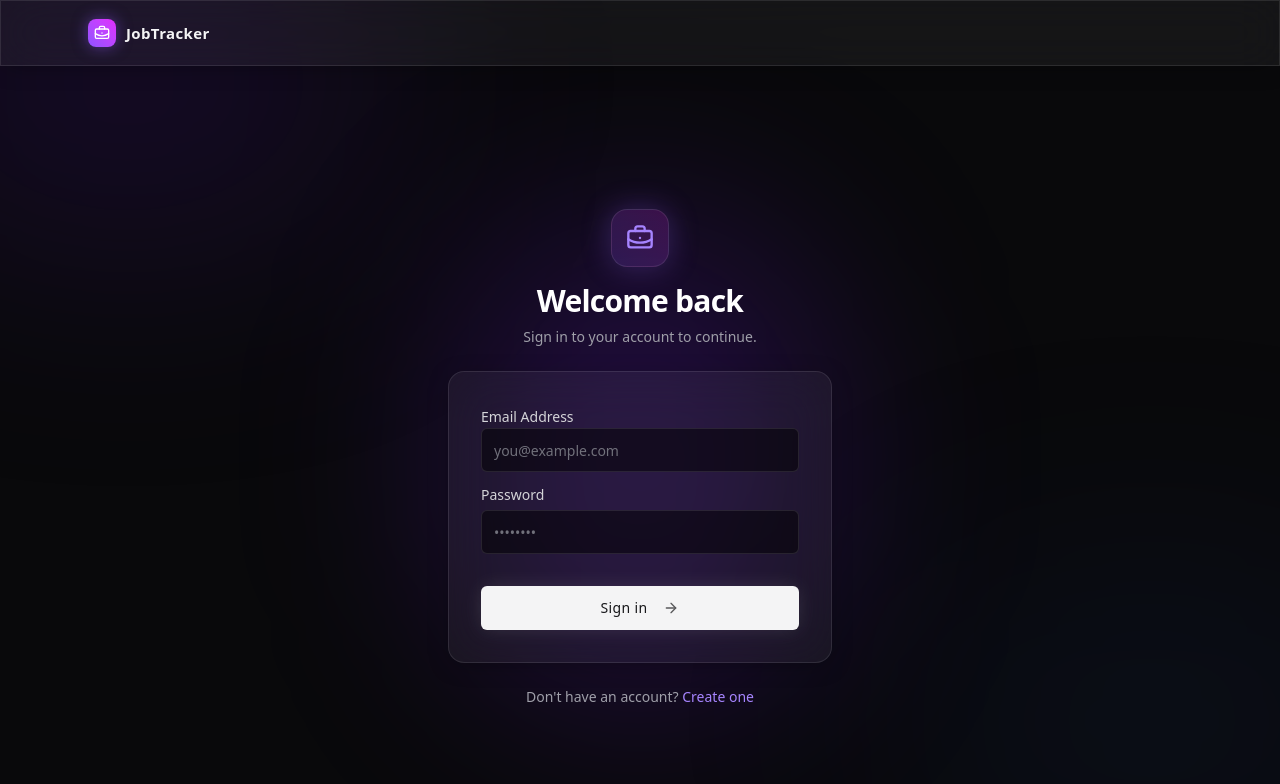
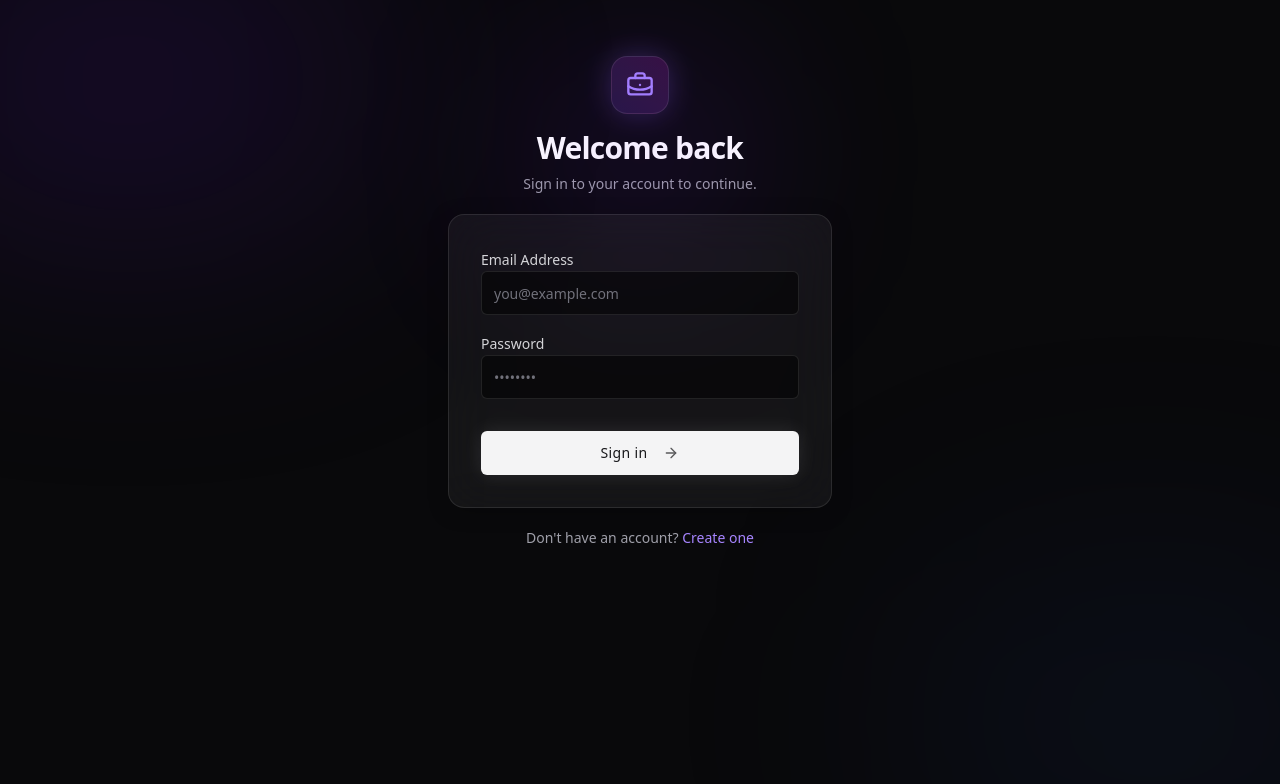
Before and after one commit to harisbinnawaz/job-tracker, a Next.js app: page /login in a window 1280 px wide. Shown: the top 784 px of the page. Built offline with nearby package versions, Linux system fonts and the light colour scheme; no server answers.

Commit message:
Fixing UI/UX Of Sigin/Signup

```diff
--- /dev/null
+++ b/app/(auth)/layout.tsx
@@ -0,0 +1,11 @@
+export default function AuthLayout({
+  children,
+}: {
+  children: React.ReactNode;
+}) {
+  return (
+    <div className="flex min-h-screen w-full flex-col items-center overflow-x-hidden px-4 pt-10 pb-6 sm:pt-14">
+      {children}
+    </div>
+  );
+}
--- a/app/(auth)/login/page.tsx
+++ b/app/(auth)/login/page.tsx
@@ -15,17 +15,17 @@ export default async function LoginPage({ searchParams }: LoginPageProps) {
   const { error, message } = await searchParams;
 
   return (
-    <div className="flex min-h-[calc(100vh-5rem)] items-center justify-center p-4">
-      <div className="w-full max-w-sm relative">
-        {/* Glow behind the card */}
-        <div className="absolute inset-0 bg-violet-600/20 blur-[100px] rounded-full pointer-events-none" />
+    <div className="relative mx-auto flex w-full max-w-sm flex-col items-center">
+      <div
+        aria-hidden
+        className="pointer-events-none absolute left-1/2 top-0 h-48 w-48 -translate-x-1/2 rounded-full bg-violet-600/20 blur-[100px]"
+      />
 
-        {/* Header */}
-        <div className="mb-6 text-center relative z-10">
-          <div className="mb-4 inline-flex items-center justify-center rounded-2xl bg-gradient-to-tr from-violet-500/20 to-fuchsia-500/20 p-3.5 border border-white/10 shadow-[0_0_30px_rgba(139,92,246,0.3)]">
+      <div className="mb-5 w-full text-center">
+        <div className="mb-4 inline-flex items-center justify-center rounded-2xl border border-white/10 bg-gradient-to-tr from-violet-500/20 to-fuchsia-500/20 p-3.5 shadow-[0_0_30px_rgba(139,92,246,0.3)]">
           <BriefcaseBusiness className="h-7 w-7 text-violet-400" />
         </div>
-          <h1 className="text-3xl font-bold tracking-tight text-white mb-2">
+        <h1 className="mb-2 text-3xl font-bold tracking-tight text-white">
           Welcome back
         </h1>
         <p className="text-sm text-zinc-400">
@@ -33,8 +33,7 @@ export default async function LoginPage({ searchParams }: LoginPageProps) {
         </p>
       </div>
 
-        {/* Card */}
-        <div className="glass-panel p-6 sm:p-8 rounded-2xl relative z-10">
+      <div className="glass-panel relative z-10 w-full rounded-2xl p-6 sm:p-8">
         {message && (
           <div className="mb-6 rounded-lg border border-green-500/50 bg-green-500/10 px-4 py-3 text-sm text-green-200 backdrop-blur-md">
             {decodeURIComponent(message)}
@@ -49,7 +48,9 @@ export default async function LoginPage({ searchParams }: LoginPageProps) {
 
         <form action={login} className="space-y-4">
           <div className="space-y-2">
-              <Label htmlFor="email" className="text-zinc-300">Email Address</Label>
+            <Label htmlFor="email" className="text-zinc-300">
+              Email Address
+            </Label>
             <Input
               id="email"
               name="email"
@@ -57,13 +58,13 @@ export default async function LoginPage({ searchParams }: LoginPageProps) {
               placeholder="you@example.com"
               required
               autoComplete="email"
-                className="bg-black/50 border-white/10 focus:border-violet-500/50 focus:ring-violet-500/20 h-11 transition-all"
+              className="h-11 border-white/10 bg-black/50 transition-all focus:border-violet-500/50 focus:ring-violet-500/20"
             />
           </div>
           <div className="space-y-2">
-              <div className="flex items-center justify-between">
-                <Label htmlFor="password" className="text-zinc-300">Password</Label>
-              </div>
+            <Label htmlFor="password" className="text-zinc-300">
+              Password
+            </Label>
             <Input
               id="password"
               name="password"
@@ -71,26 +72,28 @@ export default async function LoginPage({ searchParams }: LoginPageProps) {
               placeholder="••••••••"
               required
               autoComplete="current-password"
-                className="bg-black/50 border-white/10 focus:border-violet-500/50 focus:ring-violet-500/20 h-11 transition-all"
+              className="h-11 border-white/10 bg-black/50 transition-all focus:border-violet-500/50 focus:ring-violet-500/20"
             />
           </div>
-            <Button type="submit" className="mt-4 w-full h-11 bg-zinc-100 hover:bg-white text-zinc-900 font-medium tracking-wide transition-all duration-300 shadow-[0_0_20px_rgba(255,255,255,0.1)] hover:shadow-[0_0_25px_rgba(255,255,255,0.2)] group">
+          <Button
+            type="submit"
+            className="group mt-4 h-11 w-full bg-zinc-100 font-medium tracking-wide text-zinc-900 shadow-[0_0_20px_rgba(255,255,255,0.1)] transition-all duration-300 hover:bg-white hover:shadow-[0_0_25px_rgba(255,255,255,0.2)]"
+          >
             Sign in
-              <ArrowRight className="ml-2 h-4 w-4 opacity-70 group-hover:translate-x-1 transition-transform" />
+            <ArrowRight className="ml-2 h-4 w-4 opacity-70 transition-transform group-hover:translate-x-1" />
           </Button>
         </form>
       </div>
 
-        <p className="mt-6 text-center text-sm text-zinc-400 relative z-10">
-          Don't have an account?{" "}
+      <p className="mt-5 w-full text-center text-sm text-zinc-400">
+        Don&apos;t have an account?{" "}
         <Link
           href="/signup"
-            className="font-medium text-violet-400 hover:text-violet-300 hover:underline underline-offset-4 transition-colors"
+          className="font-medium text-violet-400 underline-offset-4 transition-colors hover:text-violet-300 hover:underline"
         >
           Create one
         </Link>
       </p>
     </div>
-    </div>
   );
 }
--- a/app/(auth)/signup/page.tsx
+++ b/app/(auth)/signup/page.tsx
@@ -8,27 +8,27 @@ export const dynamic = "force-dynamic";
 function SignupFormFallback() {
   return (
     <div className="space-y-4">
-      <div className="h-11 rounded-md bg-white/5 animate-pulse border border-white/5" />
-      <div className="h-11 rounded-md bg-white/5 animate-pulse border border-white/5" />
-      <div className="h-11 rounded-md bg-white/5 animate-pulse border border-white/5" />
-      <div className="h-11 rounded-md bg-white/5 animate-pulse border border-white/5" />
+      <div className="h-11 animate-pulse rounded-md border border-white/5 bg-white/5" />
+      <div className="h-11 animate-pulse rounded-md border border-white/5 bg-white/5" />
+      <div className="h-11 animate-pulse rounded-md border border-white/5 bg-white/5" />
+      <div className="h-11 animate-pulse rounded-md border border-white/5 bg-white/5" />
     </div>
   );
 }
 
 export default function SignupPage() {
   return (
-    <div className="flex min-h-[calc(100vh-5rem)] items-center justify-center p-4">
-      <div className="w-full max-w-sm relative">
-        {/* Glow behind the card */}
-        <div className="absolute inset-0 bg-fuchsia-600/20 blur-[100px] rounded-full pointer-events-none" />
+    <div className="relative mx-auto flex w-full max-w-sm flex-col items-center">
+      <div
+        aria-hidden
+        className="pointer-events-none absolute left-1/2 top-0 h-48 w-48 -translate-x-1/2 rounded-full bg-fuchsia-600/20 blur-[100px]"
+      />
 
-        {/* Header */}
-        <div className="mb-6 text-center relative z-10">
-          <div className="mb-4 inline-flex items-center justify-center rounded-2xl bg-gradient-to-tr from-fuchsia-500/20 to-violet-500/20 p-3.5 border border-white/10 shadow-[0_0_30px_rgba(217,70,239,0.3)]">
+      <div className="mb-5 w-full text-center">
+        <div className="mb-4 inline-flex items-center justify-center rounded-2xl border border-white/10 bg-gradient-to-tr from-fuchsia-500/20 to-violet-500/20 p-3.5 shadow-[0_0_30px_rgba(217,70,239,0.3)]">
           <BriefcaseBusiness className="h-7 w-7 text-fuchsia-400" />
         </div>
-          <h1 className="text-3xl font-bold tracking-tight text-white mb-2">
+        <h1 className="mb-2 text-3xl font-bold tracking-tight text-white">
           Create an account
         </h1>
         <p className="text-sm text-zinc-400">
@@ -36,23 +36,21 @@ export default function SignupPage() {
         </p>
       </div>
 
-        {/* Card */}
-        <div className="glass-panel p-6 sm:p-8 rounded-2xl relative z-10">
+      <div className="glass-panel relative z-10 w-full rounded-2xl p-6 sm:p-8">
         <Suspense fallback={<SignupFormFallback />}>
           <SignupForm />
         </Suspense>
       </div>
 
-        <p className="mt-6 text-center text-sm text-zinc-400 relative z-10">
+      <p className="mt-5 w-full text-center text-sm text-zinc-400">
         Already have an account?{" "}
         <Link
           href="/login"
-            className="font-medium text-fuchsia-400 hover:text-fuchsia-300 hover:underline underline-offset-4 transition-colors"
+          className="font-medium text-fuchsia-400 underline-offset-4 transition-colors hover:text-fuchsia-300 hover:underline"
         >
           Sign in
         </Link>
       </p>
     </div>
-    </div>
   );
 }
--- /dev/null
+++ b/app/(dashboard)/layout.tsx
@@ -0,0 +1,14 @@
+import { Navbar } from "@/components/ui/navbar";
+
+export default function DashboardLayout({
+  children,
+}: {
+  children: React.ReactNode;
+}) {
+  return (
+    <>
+      <Navbar />
+      <main className="mx-auto max-w-6xl px-4 sm:px-6 py-8">{children}</main>
+    </>
+  );
+}
--- a/app/layout.tsx
+++ b/app/layout.tsx
@@ -2,7 +2,6 @@ import type { Metadata } from "next";
 import { Geist, Geist_Mono } from "next/font/google";
 import "./globals.css";
 import { ThemeProvider } from "@/components/ui/theme-provider";
-import { Navbar } from "@/components/ui/navbar";
 
 const geistSans = Geist({
   variable: "--font-geist-sans",
@@ -42,10 +41,7 @@ export default function RootLayout({
             <div className="absolute bottom-[-10%] right-[-10%] w-[40%] h-[40%] rounded-full bg-blue-900/10 blur-[120px]" />
           </div>
 
-          <Navbar />
-          <main className="mx-auto max-w-6xl px-4 sm:px-6 py-8">
-            {children}
-          </main>
+          {children}
         </ThemeProvider>
       </body>
     </html>
```
Lines whose indentation alone changed are shown as unchanged.
